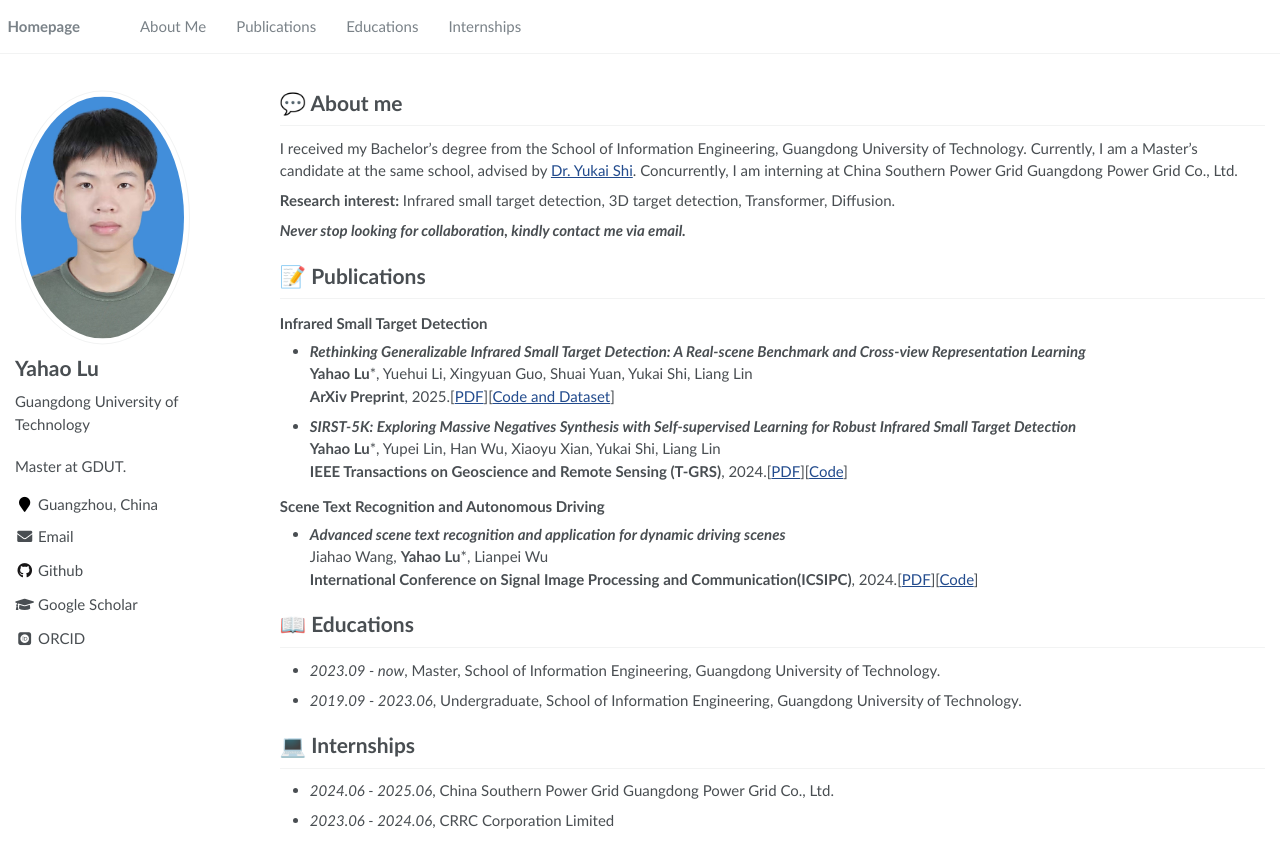
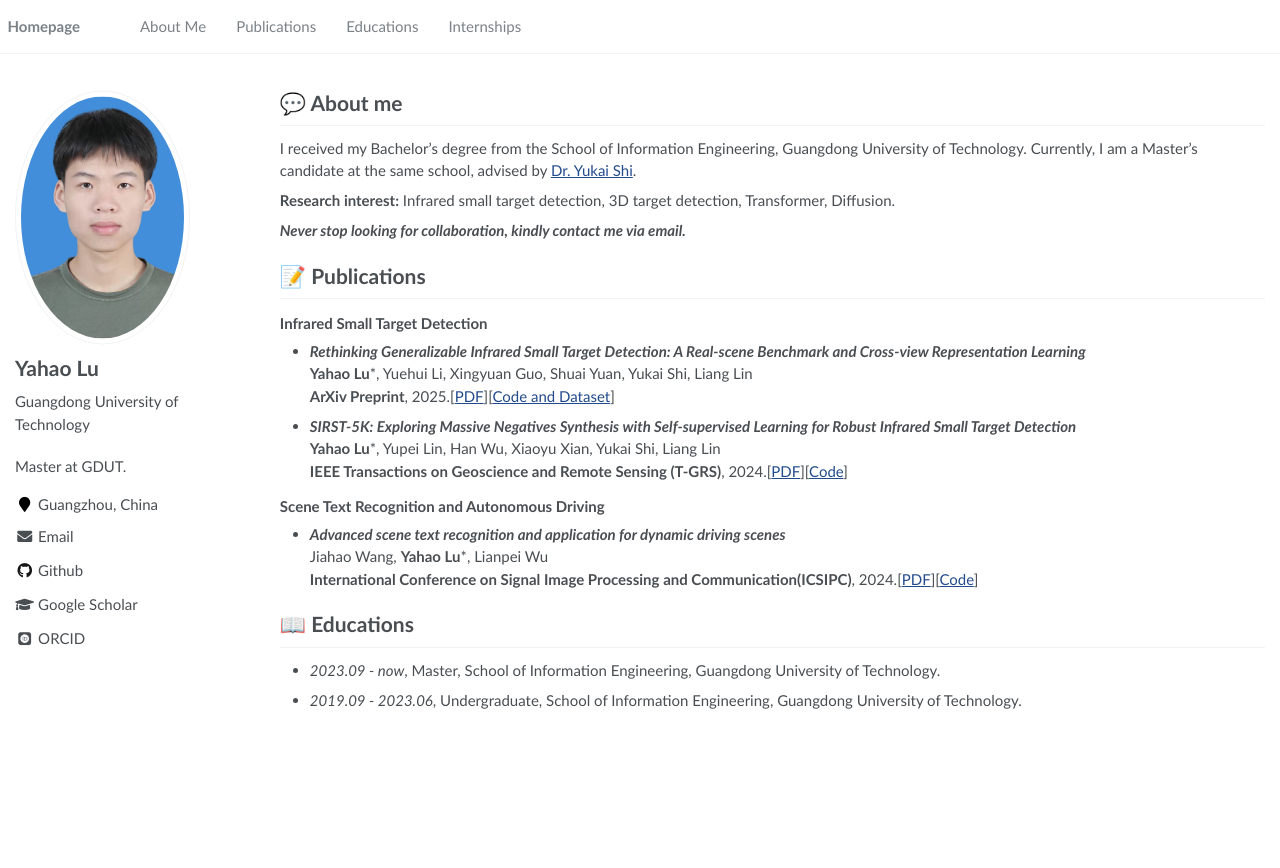
Before and after one commit to datou0326/datou0326.github.io, a Jekyll site: the page built from _pages/about.md, in a window 1280 px wide. Shown: the top 868 px of the page. Built offline with Jekyll 4.4.1, drawn with Linux system fonts in a browser that asks for light colours; some web fonts are replaced.

Commit message:
Update about.md

```diff
--- a/_pages/about.md
+++ b/_pages/about.md
@@ -9,7 +9,7 @@ redirect_from:
 ---
 
 # 💬 About me
-I received my Bachelor's degree from the School of Information Engineering, Guangdong University of Technology. Currently, I am a Master's candidate at the same school, advised by [Dr. Yukai Shi](https://ykshi.github.io/). Concurrently, I am interning at China Southern Power Grid Guangdong Power Grid Co., Ltd.
+I received my Bachelor's degree from the School of Information Engineering, Guangdong University of Technology. Currently, I am a Master's candidate at the same school, advised by [Dr. Yukai Shi](https://ykshi.github.io/).
 
 
 **Research interest:** Infrared small target detection, 3D target detection, Transformer, Diffusion.
@@ -37,7 +37,3 @@ Jiahao Wang, **Yahao Lu***, Lianpei Wu \
 # 📖 Educations
 - *2023.09 - now*, Master, School of Information Engineering, Guangdong University of Technology.
 - *2019.09 - 2023.06*, Undergraduate, School of Information Engineering, Guangdong University of Technology.
-
-# 💻 Internships
-- *2024.06 - 2025.06*, China Southern Power Grid Guangdong Power Grid Co., Ltd.
-- *2023.06 - 2024.06*, CRRC Corporation Limited
```
